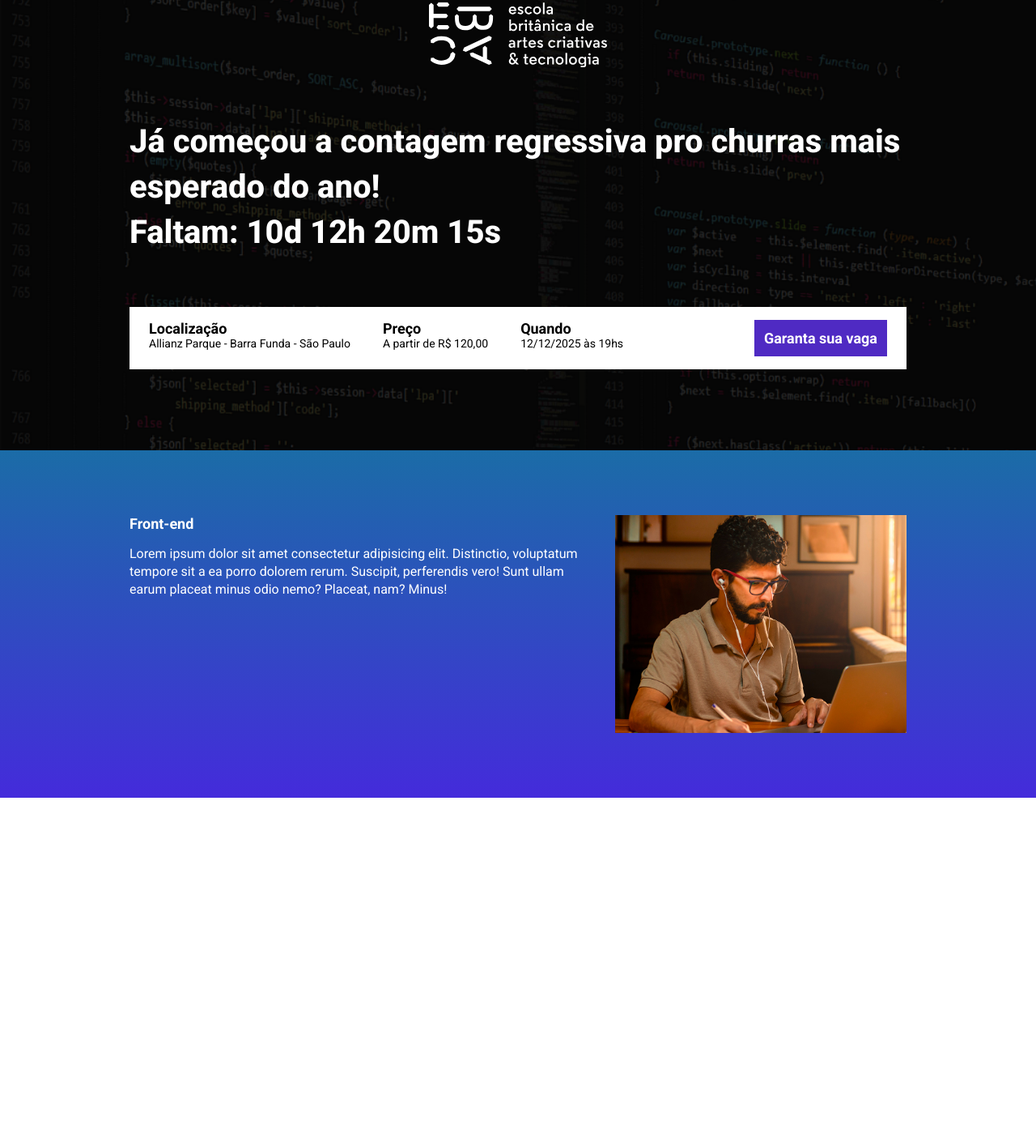
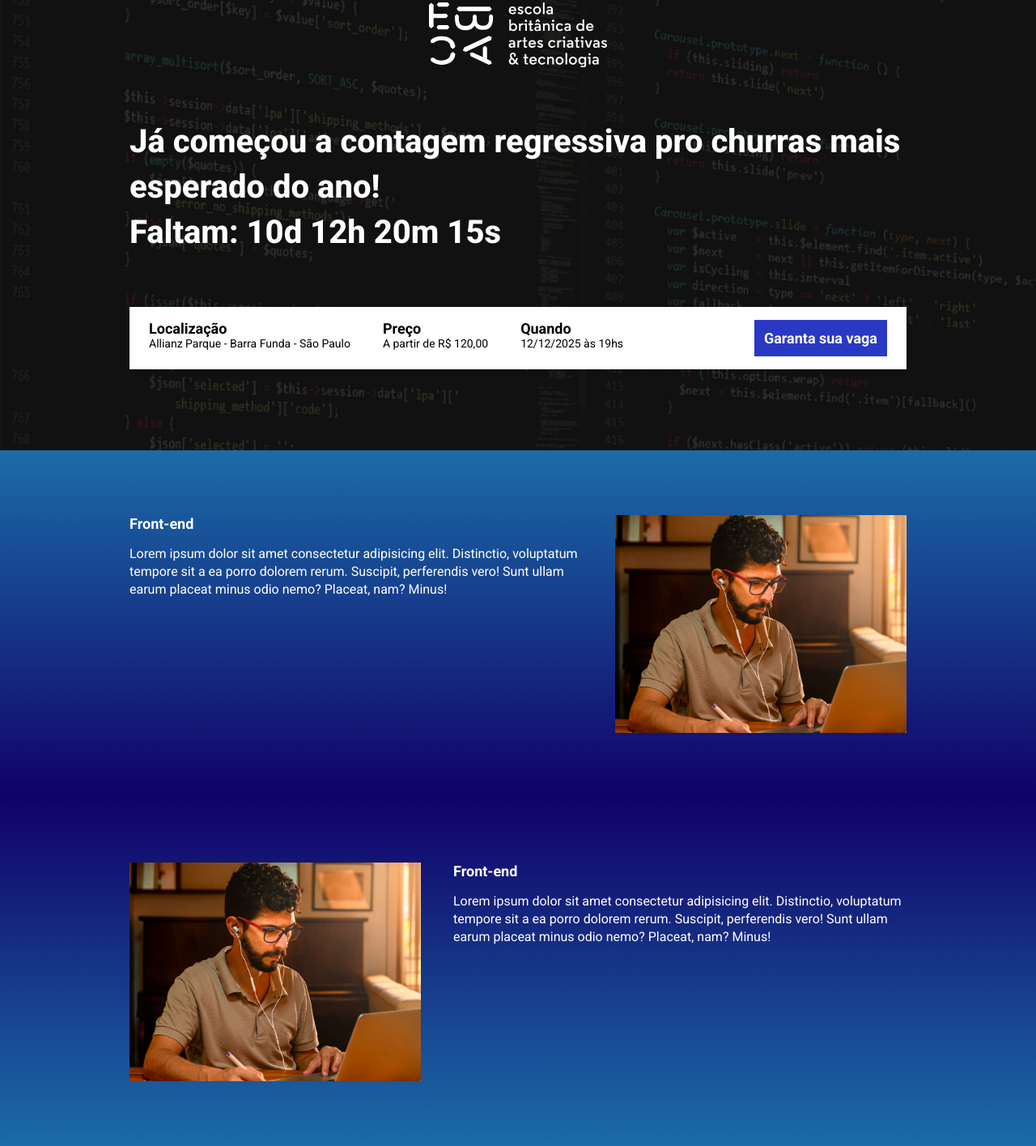
Before and after one commit to enoque-silva/landing_page_evento, a website built with Parcel: page src/index.html in a window 1280 px wide. Shown: the part 61-1476 px from the top of the page at 81% size. Before the commit the page ends 1046 px from the top, so only its background shows below. Built offline with nearby package versions, Linux system fonts and the light colour scheme.

Commit message:
SASS variaveis e animações com bibliotecas externas

```diff
--- a/src/index.html
+++ b/src/index.html
@@ -11,6 +11,8 @@
     <link href="https://fonts.googleapis.com/css2?family=Roboto:ital,wght@0,100..900;1,100..900&display=swap" rel="stylesheet">
 
     <link rel="stylesheet" href="styles/main.scss">
+
+    <link rel="stylesheet" href="https://unpkg.com/aos@next/dist/aos.css" />
 </head>
 <body>
     <header class="hero">
@@ -40,8 +42,19 @@
             </div>
         </div>
     </header>
-    <section class="event">
-        <div class="container">
+    <section class="event event--fontend" >
+        <div class="container" data-aos="fade-right">
+            <div class="event__details">
+                <h2 class="event__details__title">Front-end</h2>
+                <p class="event__details__description">
+                    Lorem ipsum dolor sit amet consectetur adipisicing elit. Distinctio, voluptatum tempore sit a ea porro dolorem rerum. Suscipit, perferendis vero! Sunt ullam earum placeat minus odio nemo? Placeat, nam? Minus!
+                </p>
+            </div>
+            <img class="event__image" src="images/frontend.png" alt="Front-end">
+        </div>
+    </section>
+    <section class="event event--backend event--image-left">
+        <div class="container" data-aos="fade-left">
             <div class="event__details">
                 <h2 class="event__details__title">Front-end</h2>
                 <p class="event__details__description">
@@ -52,6 +65,7 @@
         </div>
     </section>
 
+    <script src="https://unpkg.com/aos@next/dist/aos.js"></script>
     <script src="scripts/main.js"></script>
 </body>
 </html>
--- a/src/scripts/main.js
+++ b/src/scripts/main.js
@@ -0,0 +1 @@
+AOS.init();
--- a/src/styles/_event.scss
+++ b/src/styles/_event.scss
@@ -1,13 +1,28 @@
+@use 'variables' as *;
+
 .event{
     padding: 80px 0;
-    background-image: linear-gradient( #1B6CA7,#442BDB);
+
+    &--fontend{
+        background-image: linear-gradient($blue1,$blue2);
+    }
+
+    &--backend{
+        background-image: linear-gradient($blue2, $blue1);
+    }
+
+    &--image-left{
+        .container{
+            flex-direction: row-reverse;
+        }
+    }
 
     .container{
         display: flex;
+        gap: 40px;
     }
 
     &__details{
-        margin-right: 40px;
 
 
         &__title{
@@ -33,7 +48,6 @@
         }
 
         &__details{
-            margin-right: 0;
             margin-bottom: 16px;
         }
 
--- a/src/styles/_hero.scss
+++ b/src/styles/_hero.scss
@@ -1,3 +1,5 @@
+@use 'variables' as *;
+
 .hero{
     padding-top: 64px;
     padding-bottom: 100px;
@@ -16,7 +18,7 @@
         left: 0;
         width: 100%;
         height: 100%;
-        background-color: #000;
+        background-color: $overleyColor;
         content: '';
         opacity: 0.8;
     }
@@ -33,6 +35,7 @@
         font-size: 40px;
         line-height: 56px;
         font-weight: 800;
+        color: $heroTextColor;
     }
 
     @media (max-width: 640px) {
--- /dev/null
+++ b/src/styles/_variables.scss
@@ -0,0 +1,9 @@
+$textColor: #ffffff;
+$heroTextColor: #ffffff;
+$blue1: #1B6CA7;
+$blue2: #110169;
+$overleyColor: #0e0e0e;
+$barTextColor: #000000;
+$barBackgroundColor: #ffffff;
+$buttonTextColor: #ffffff;
+$buttonBackgroundColor:#2a39c3;
--- a/src/styles/components/_buttons.scss
+++ b/src/styles/components/_buttons.scss
@@ -1,3 +1,5 @@
+@use '../variables' as *;
+
 .button {
     padding: 12px;
     font-size: 18px;
@@ -6,8 +8,8 @@
     white-space: nowrap;
 
     &--primary {
-        color: white;
-        background-color: #4F2AC3;
+        color: $buttonTextColor;
+        background-color: $buttonBackgroundColor;
     }
 
     @media (max-width: 640px) {
--- a/src/styles/components/_infos_bar.scss
+++ b/src/styles/components/_infos_bar.scss
@@ -1,6 +1,8 @@
+@use '../variables' as *;
+
 .infos-bar{
     padding: 16px 24px;
-    background-color: white;
+    background-color: $barBackgroundColor;
     display: flex;
     justify-content: space-between;
 
@@ -10,10 +12,10 @@
 
         &__item{
             font-size: 14px;
-            color: black;
+            color: $barTextColor;
 
             b{
-                color: black;
+                color: $barTextColor;
                 font-size: 18px;
                 display: block;
             }
--- a/src/styles/main.scss
+++ b/src/styles/main.scss
@@ -1,14 +1,15 @@
 @use 'hero';
-@use './components/infos_bar';
+@use 'components/infos_bar';
 @use 'components/buttons';
 @use 'event';
+@use 'variables' as *;
 
 *{
     margin: 0;
     padding: 0;
     box-sizing: border-box;
     font-family: Roboto, sans-serif;
-    color: white;
+    color: $textColor;
     list-style: none;
 }
 
```
